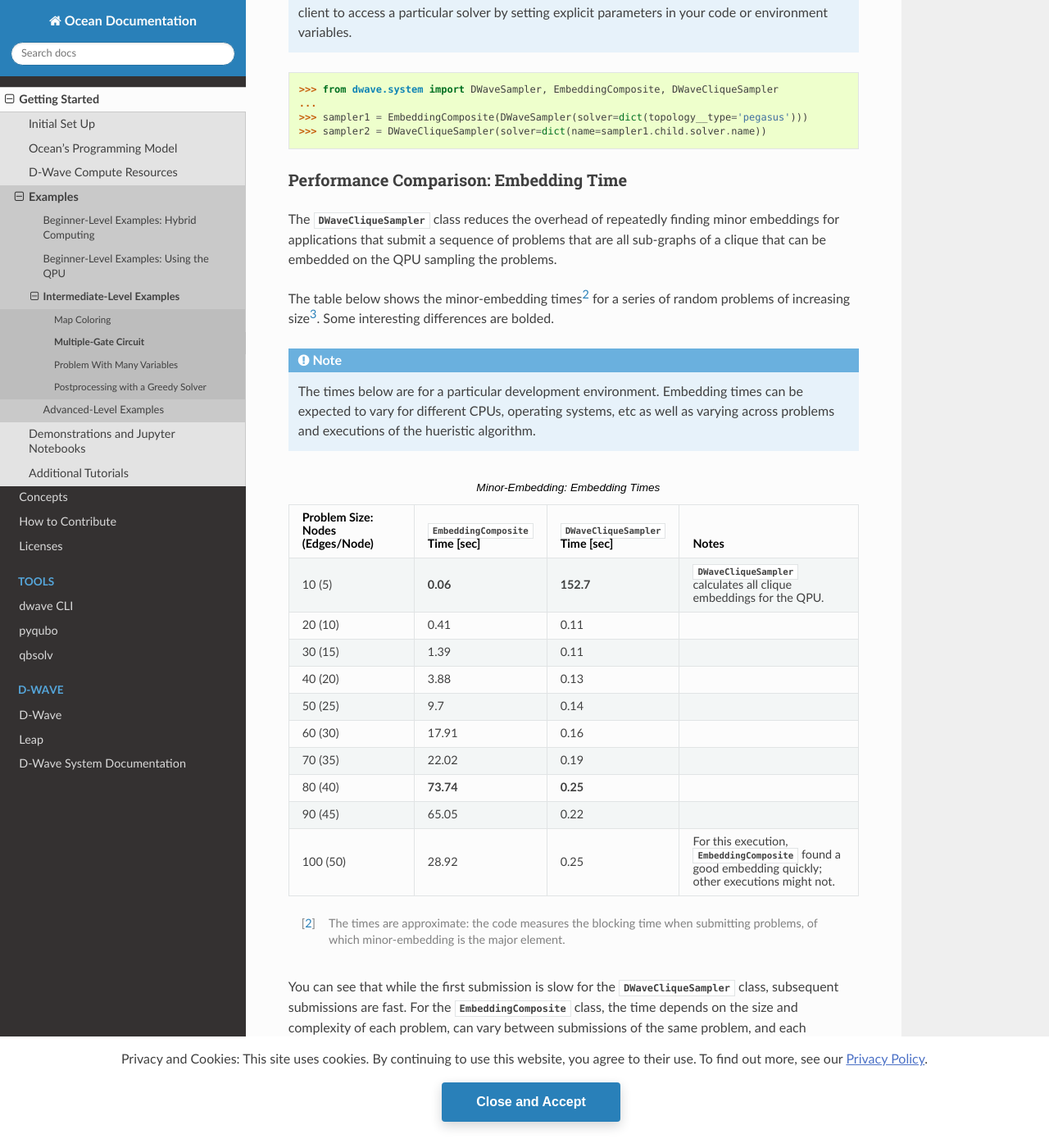
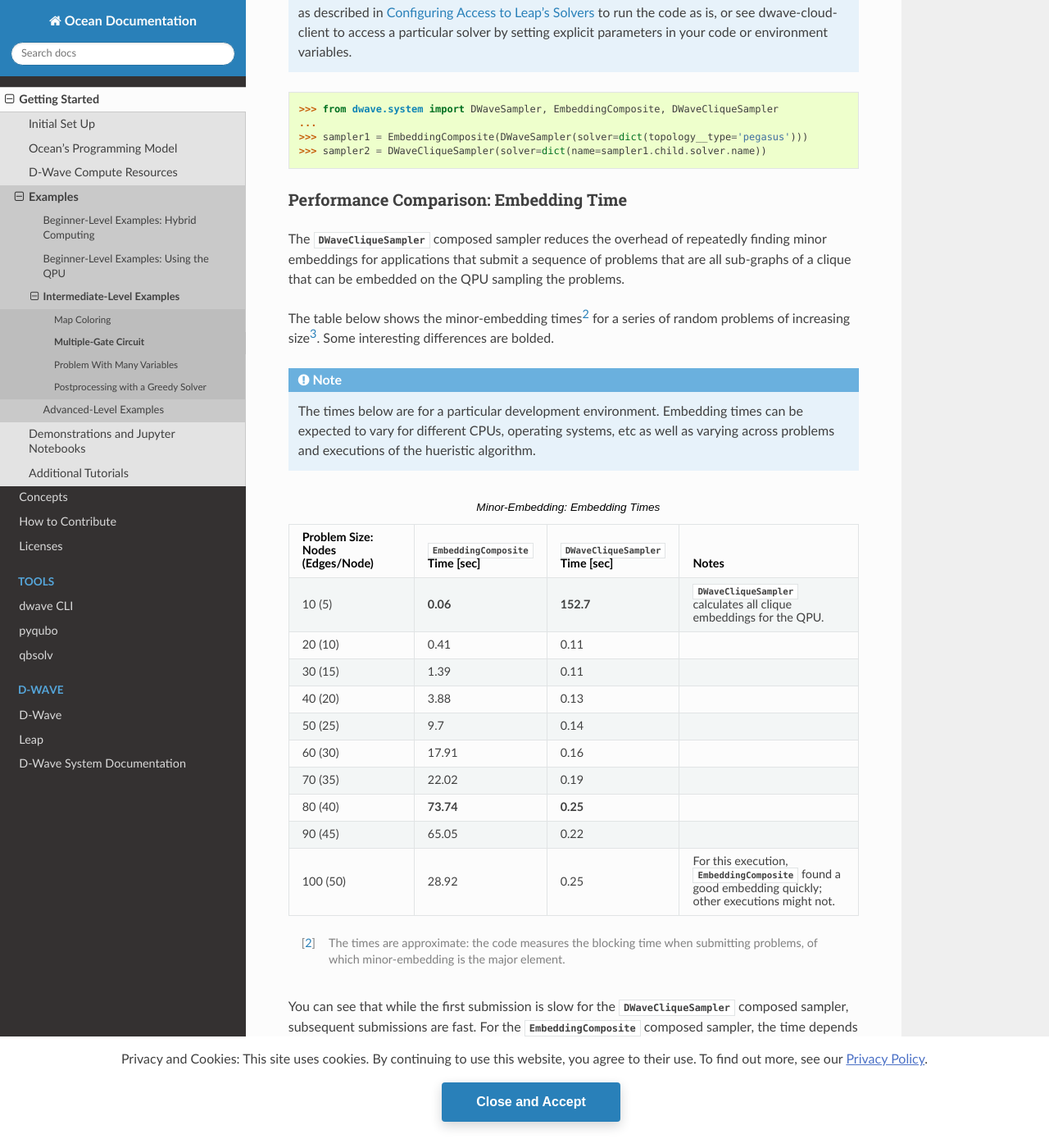
Before and after one commit to dwavesystems/dwave-ocean-sdk, a Sphinx documentation site: the page built from docs/examples/multi_gate.rst, in a window 1280 px wide and 1400 px high, scrolled down 4499 px. Shown: the whole window at 82% size. Built offline with Sphinx 7.4.7 and the Read the Docs theme 2.0.0, drawn with Linux system fonts in a browser that asks for light colours; pages that are not in the unit, such as notebooks, are missing from menus; the version number could not be read and is left out; some of the changed text lies outside the part shown.

Commit message:
Final edit before PR

```diff
--- a/docs/examples/multi_gate.rst
+++ b/docs/examples/multi_gate.rst
@@ -227,9 +227,9 @@ value of zero.
 
 
 Configure a quantum computer as a sampler using both the
-:class:`~dwave.system.composites.EmbeddingComposite` class, for standard embedding,
-and the :class:`~dwave.system.samplers.DWaveCliqueSampler` class, for clique
-embedding.
+:class:`~dwave.system.composites.EmbeddingComposite` composed sampler, for standard
+embedding, and the :class:`~dwave.system.samplers.DWaveCliqueSampler` composed
+sampler, for clique embedding.
 
 .. include:: min_vertex.rst
    :start-after: default-config-start-marker
@@ -243,10 +243,10 @@ embedding.
 Performance Comparison: Embedding Time
 --------------------------------------
 
-The :class:`~dwave.system.samplers.DWaveCliqueSampler` class reduces the overhead
-of repeatedly finding minor embeddings for applications that submit a sequence of
-problems that are all sub-graphs of a clique that can be embedded on the QPU
-sampling the problems.
+The :class:`~dwave.system.samplers.DWaveCliqueSampler` composed sampler reduces
+the overhead of repeatedly finding minor embeddings for applications that submit
+a sequence of problems that are all sub-graphs of a clique that can be embedded
+on the QPU sampling the problems.
 
 The table below shows the minor-embedding times\ [#]_ for a series of random
 problems of increasing size\ [#]_. Some interesting differences are bolded.
@@ -310,11 +310,11 @@ problems of increasing size\ [#]_. Some interesting differences are bolded.
    submitting problems, of which minor-embedding is the major element.
 
 You can see that while the first submission is slow for the
-:class:`~dwave.system.samplers.DWaveCliqueSampler` class, subsequent submissions
-are fast. For the :class:`~dwave.system.composites.EmbeddingComposite` class, the
-time depends on the size and complexity of each problem, can vary between
-submissions of the same problem, and each submission incurs the cost of finding
-an embedding anew.
+:class:`~dwave.system.samplers.DWaveCliqueSampler` composed sampler, subsequent
+submissions are fast. For the :class:`~dwave.system.composites.EmbeddingComposite`
+composed sampler, the time depends on the size and complexity of each problem,
+can vary between submissions of the same problem, and each submission incurs the
+cost of finding an embedding anew.
 
 .. [#]
 
@@ -366,8 +366,8 @@ some subset of the variables fixed, the overhead cost of embedding can be minute
 Performance Comparison: Solution Quality
 ----------------------------------------
 
-The :class:`~dwave.system.composites.EmbeddingComposite` class attempts to find
-a good embedding for any given problem while the
+The :class:`~dwave.system.composites.EmbeddingComposite` composed sampler attempts
+to find a good embedding for any given problem while the
 :class:`~dwave.system.samplers.DWaveCliqueSampler` reuses a clique embedding
 found once. Typically the former results in an embedding with shorter chains than
 the latter, with the difference in length increasing for larger problems.
```
